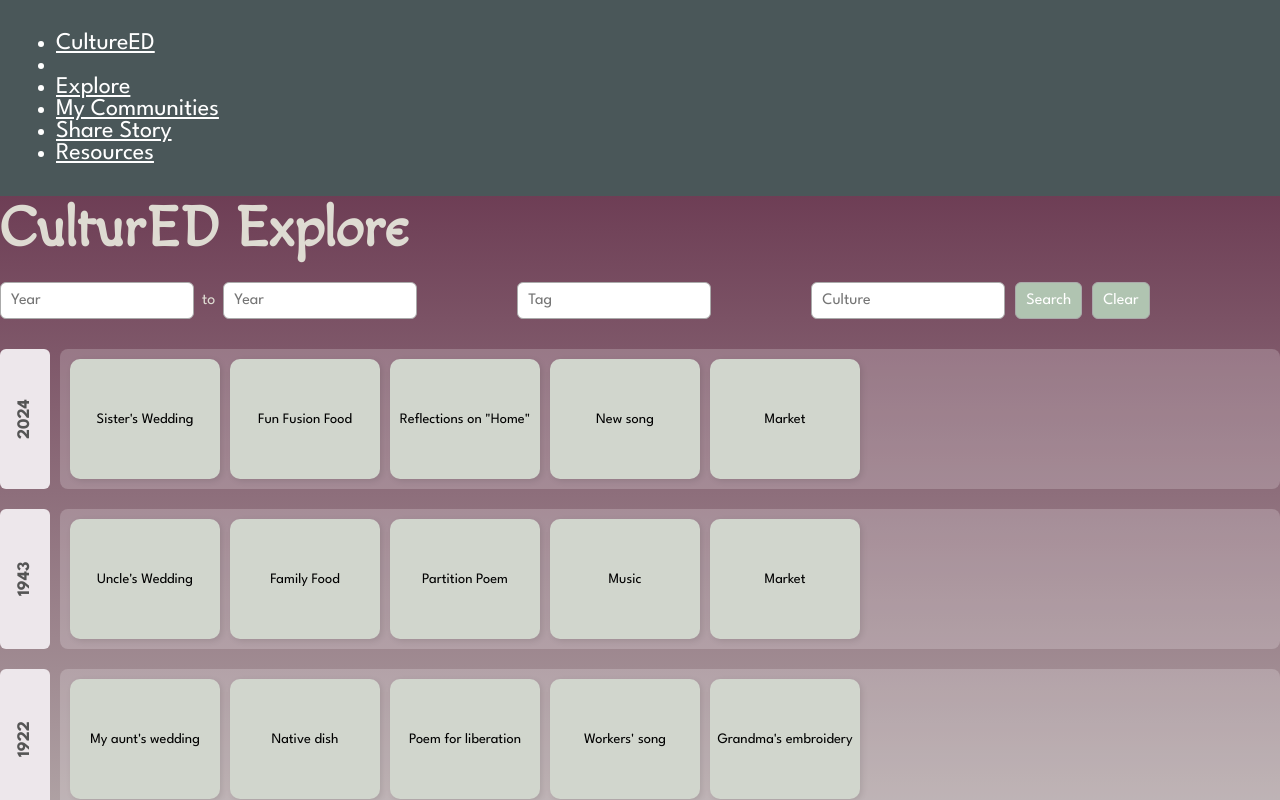
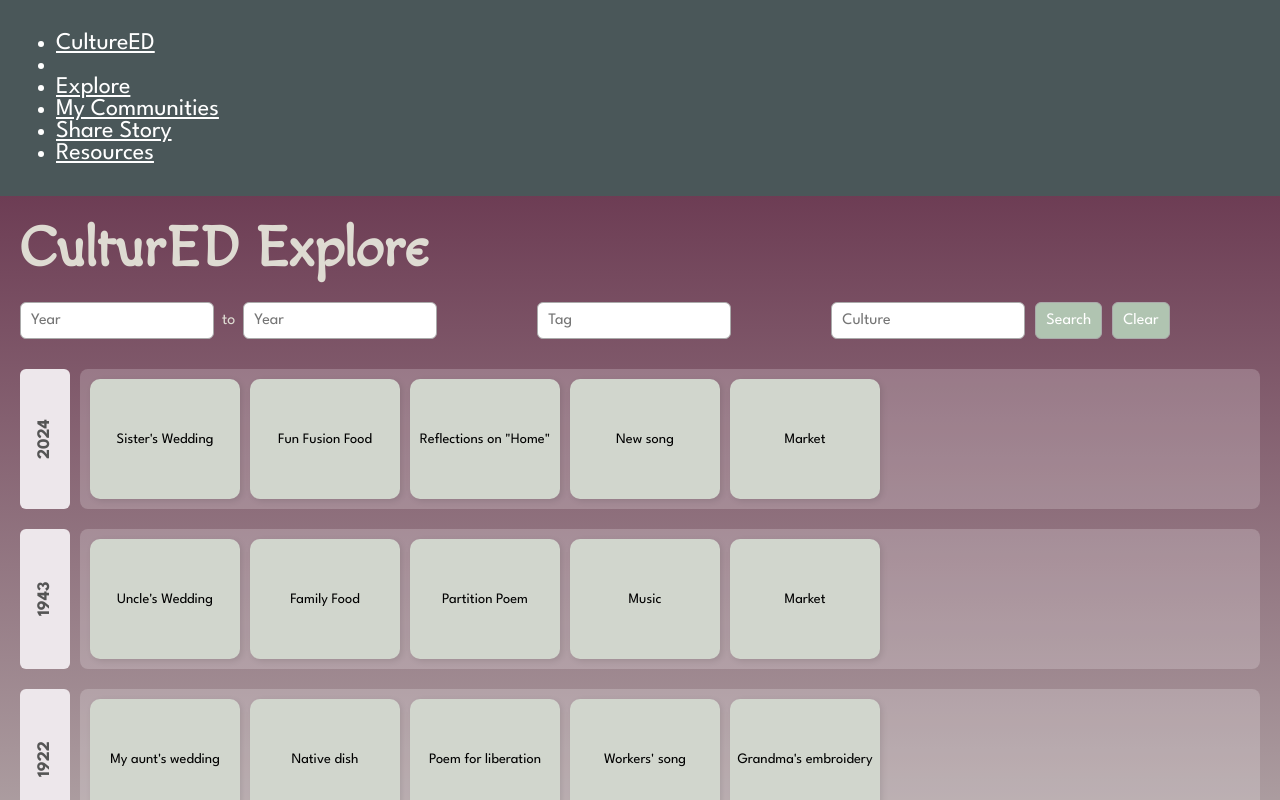
Before and after one commit to aminahmackeen/CulturED, a React (Vite) app in the folder CulturED Code/: page /explorepage in a window 1280 px wide. Shown: the top 800 px of the page. Built offline with nearby package versions, Linux system fonts and the light colour scheme.

Commit message:
main padding

```diff
--- a/CulturED Code/src/index.css
+++ b/CulturED Code/src/index.css
@@ -20,8 +20,11 @@ body {
     font-family: 'League', sans-serif;
     background: var(--bg-gradient);
     margin: 0;
-    /* padding: 20px; */
     color: #DEDBD2;
+}
+
+body main {
+    padding: 20px;
 }
 
 .header {
```
